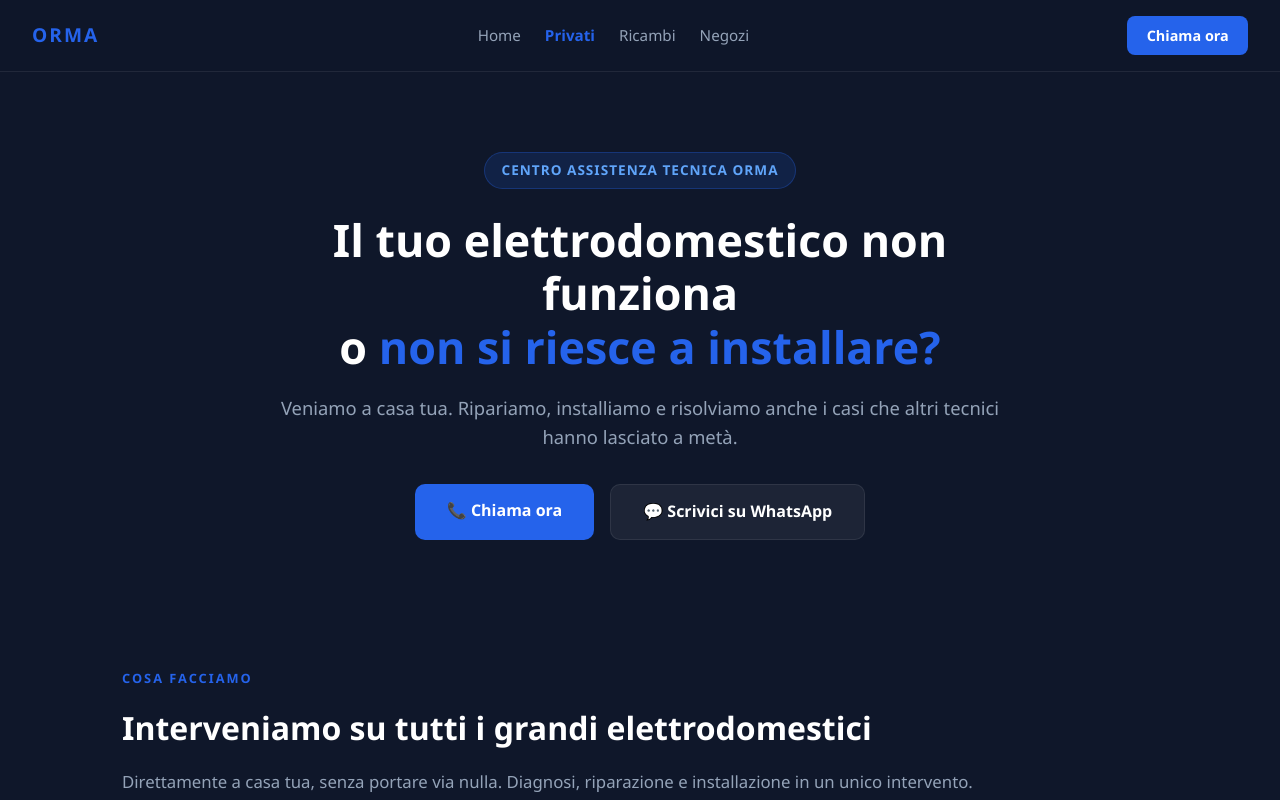
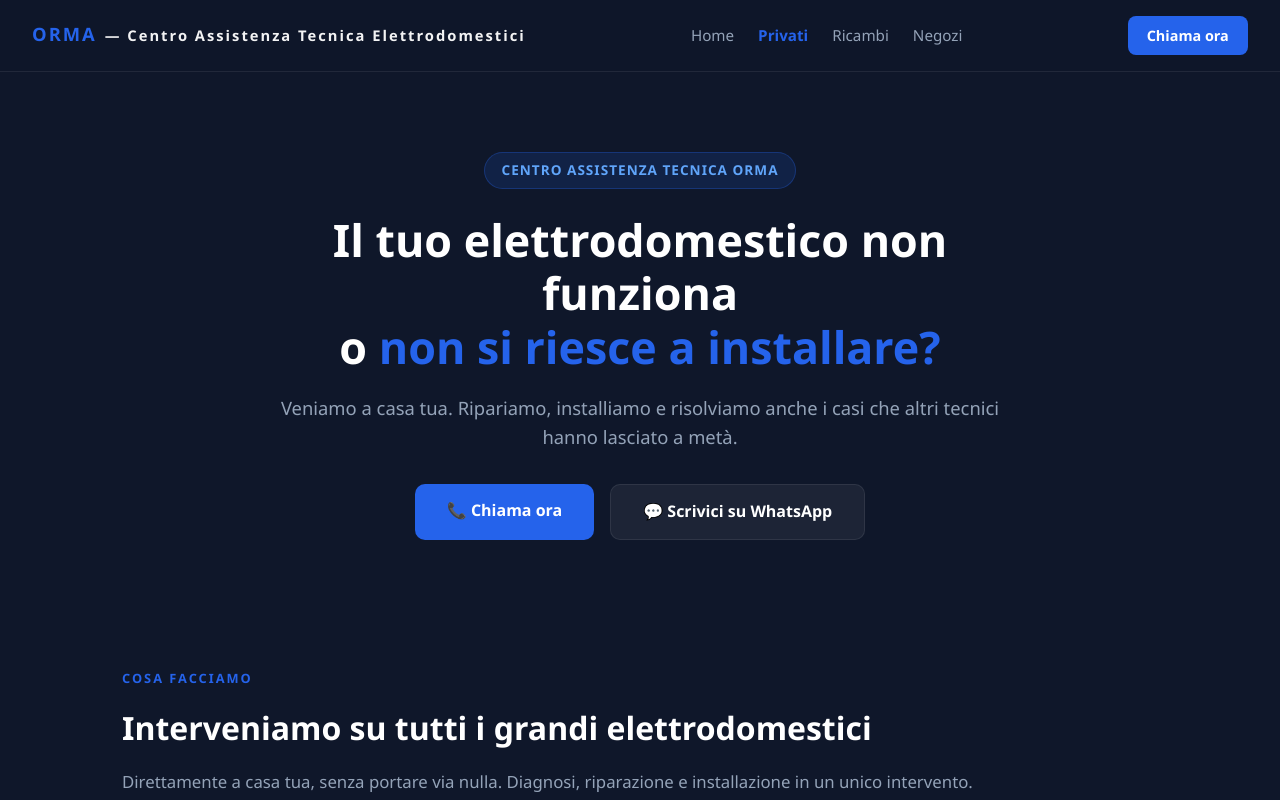
Before and after one commit to Carlosalchimista/ORMA, a plain HTML site: page privati.html in a window 1280 px wide. Shown: the top 800 px of the page. Drawn offline with Linux system fonts and the light colour scheme.

Commit message:
Update privati.html

```diff
--- a/privati.html
+++ b/privati.html
@@ -34,7 +34,38 @@
             top: 0;
             z-index: 100;
         }
-        .nav-logo { font-weight: 900; color: var(--accent); letter-spacing: 2px; font-size: 1.2rem; }
+        .nav-logo{
+          display:flex;
+          align-items:baseline;
+          gap:8px;
+          font-weight:900;
+          letter-spacing:2px;
+          font-size:1.05rem;
+        }
+
+        /* ORMA in blu (accent) */
+        .nav-logo .brand{
+          color:var(--accent);
+          font-size:1.15rem;
+          line-height:1;
+        }
+
+        /* Descrizione in bianco, meno invasiva */
+        .nav-logo .brand-sub{
+          color:var(--white);
+          font-weight:600;
+          font-size:0.92rem;
+          opacity:0.95;
+          white-space:nowrap;
+        }
+
+        /* Mobile: riduci dimensione e mantieni ordine */
+        @media(max-width:420px){
+          .nav-logo{gap:6px}
+          .nav-logo .brand{font-size:1rem}
+          .nav-logo .brand-sub{font-size:0.82rem}
+        }
+
         .nav-links { display: flex; gap: 1.5rem; }
         .nav-links a { color: var(--muted); text-decoration: none; font-size: 0.95rem; }
         .nav-links a:hover { color: var(--white); }
@@ -236,7 +267,10 @@
 
 <!-- NAVBAR -->
 <nav>
-    <div class="nav-logo">ORMA</div>
+    <div class="nav-logo">
+      <span class="brand">ORMA</span>
+      <span class="brand-sub">— Centro Assistenza Tecnica Elettrodomestici</span>
+    </div>
     <div class="nav-links">
         <a href="index.html">Home</a>
         <!-- Pagina corrente evidenziata -->
@@ -408,9 +442,9 @@
 
 <!-- FOOTER -->
 <footer>
-    <p><strong>ORMA</strong> — Centro Assistenza Tecnica Elettrodomestici</p>
-    <p style="margin-top:0.5rem;"><a href="index.html">← Torna alla Home</a> &nbsp;|&nbsp; <a href="negozi.html">Area Negozi & Partner</a></p>
-    <p style="margin-top:1rem;">© 2026 ORMA — <a href="#">Privacy Policy</a></p>
+    <p><strong><span style="color:var(--accent)">ORMA</span></strong> — Centro Assistenza Tecnica Elettrodomestici</p>
+    <p style="margin-top:0.5rem;"><a href="index.html">← Torna alla Home</a> &nbsp;|&nbsp; <a href="ricambi.html">Ricambi</a> &nbsp;|&nbsp; <a href="negozi.html">Area Negozi & Partner</a></p>
+    <p style="margin-top:1rem;color:var(--muted)">© 2026 ORMA — Tutti i diritti riservati</p>
 </footer>
 
 <!-- MOBILE BAR -->
```
